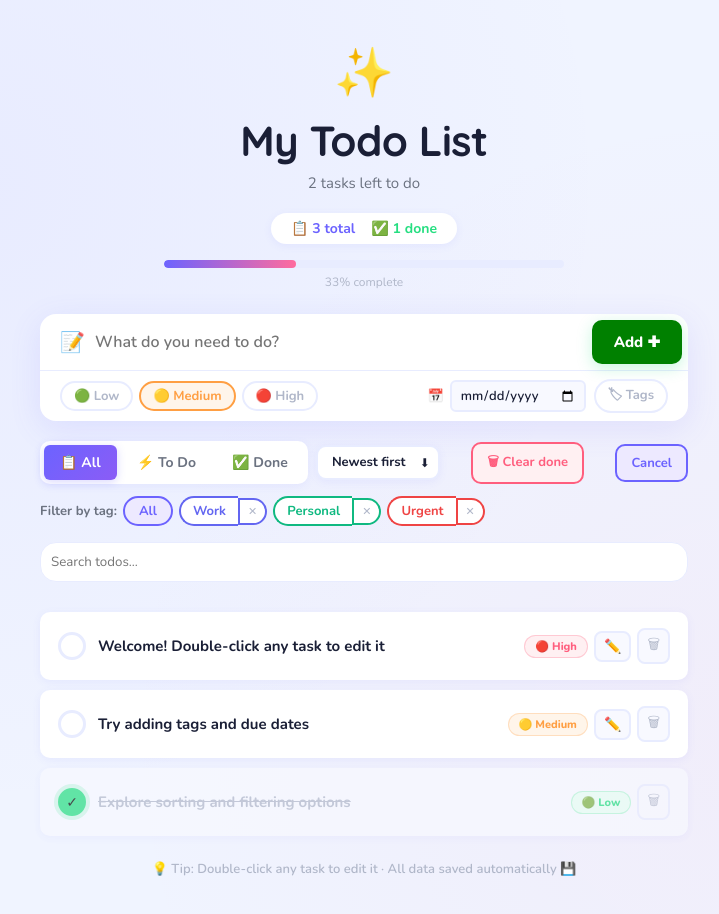
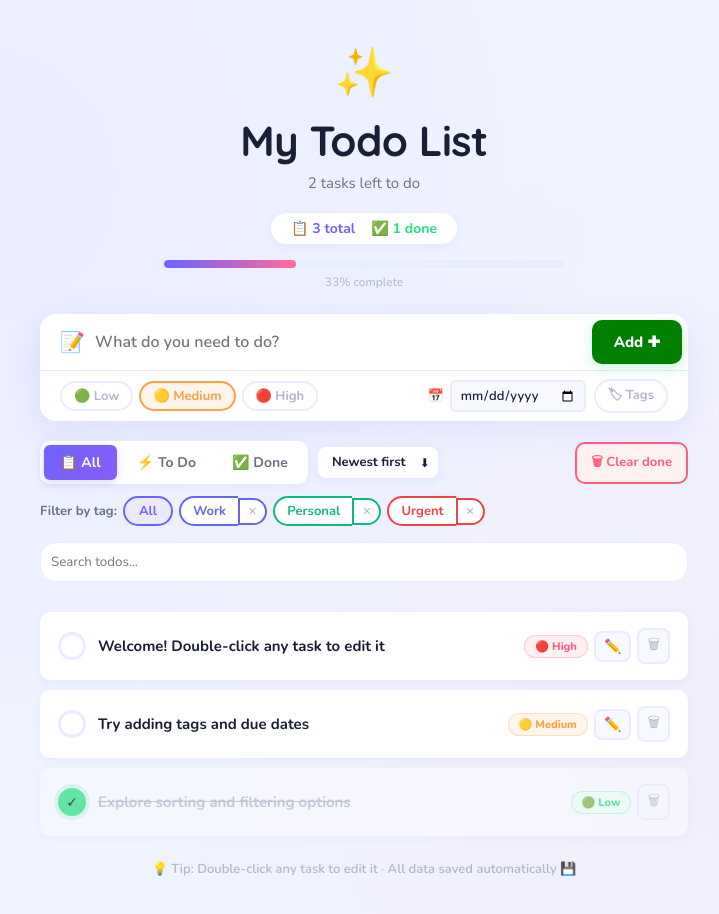
Before and after one commit to Gouthamipoojary/To-Do, a React (Vite) app: page / in a window 1280 px wide. Shown: the top 914 px of the page, without its empty margins (276-995 px from the left). Built offline with nearby package versions, Linux system fonts and the light colour scheme.

Commit message:
feat: update src/components/Toolbar.tsx for "Remove Cancel button which is present above search bar"

```diff
--- a/src/components/Toolbar.tsx
+++ b/src/components/Toolbar.tsx
@@ -117,26 +117,6 @@ export function Toolbar({
             🗑 Clear done
           </button>
         )}
-
-        {/* Cancel button to clear filters */}
-        <button
-          onClick={() => onFilter("all")}
-          style={{
-            background: "var(--primary-light)",
-            border: "2px solid var(--primary)",
-            borderRadius: "var(--radius-sm)",
-            color: "var(--primary)",
-            fontWeight: 700,
-            fontSize: 13,
-            padding: "8px 14px",
-            marginLeft: "auto",
-            transition: "all 0.15s",
-          }}
-          onMouseEnter={e => { e.currentTarget.style.background = "var(--primary)"; e.currentTarget.style.color = "#fff"; }}
-          onMouseLeave={e => { e.currentTarget.style.background = "var(--primary-light)"; e.currentTarget.style.color = "var(--primary)"; }}
-        >
-          Cancel
-        </button>
       </div>
 
       {/* Tag filters */}
```
